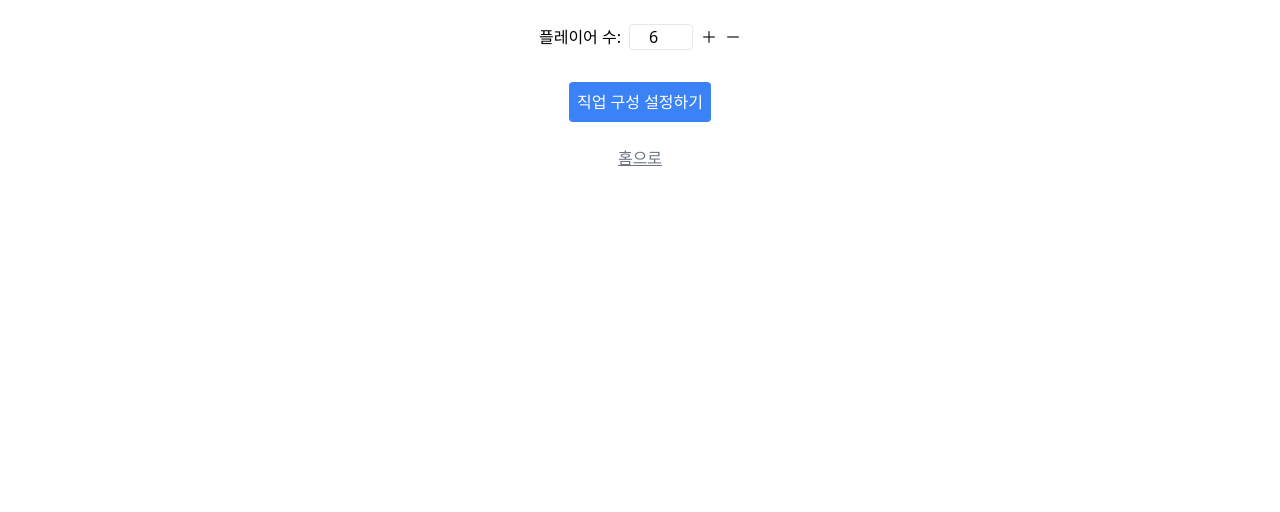
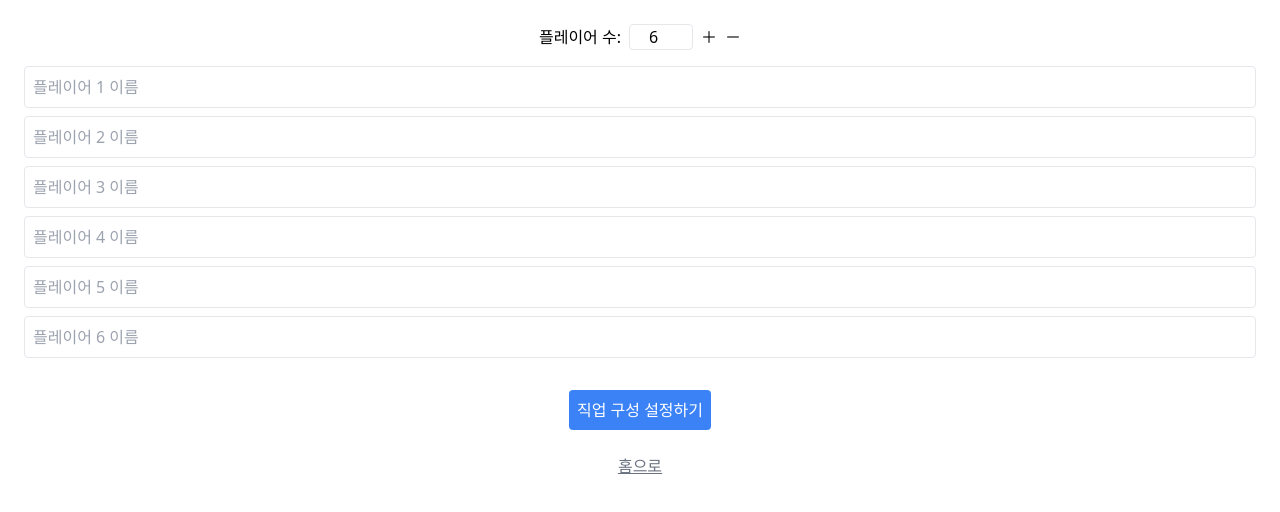
Before and after one commit to kuro793/Midnight-Mafia, a React (Vite) app: page /Midnight-Mafia/players in a window 1280 px wide. Shown: the top 512 px of the page. Built offline with nearby package versions, Linux system fonts and the light colour scheme.

Commit message:
플레이어 이름 정하기

```diff
--- a/src/pages/game/setting/Players.jsx
+++ b/src/pages/game/setting/Players.jsx
@@ -3,6 +3,23 @@ import { useNavigate } from 'react-router-dom';
 
 export default function Players() {
   const [playerCount, setPlayerCount] = useState(6); // 기본값 6
+  const [names, setNames] = useState(Array(4).fill(""));
+
+  const handleNameChange = (index, value) => {
+    const updated = [...names];
+    updated[index] = value;
+    setNames(updated);
+  };
+  // 플레이어 수 바뀔 때 이름 배열도 재설정
+  const updatePlayerCount = (count) => {
+    setPlayerCount(count);
+    setNames((prev) => {
+      const newNames = [...prev];
+      newNames.length = count;
+      return newNames.map((name, i) => name || "");
+    });
+  };
+
   const navigate = useNavigate();
 
   const increment = () => setPlayerCount(prev => Math.min(prev + 1, 20)); // 최대 20명
@@ -27,6 +44,19 @@ export default function Players() {
         <button onClick={decrement}>－</button>
       </div>
 
+      <div className="space-y-2">
+        {Array.from({ length: playerCount }, (_, i) => (
+          <input
+            key={i}
+            type="text"
+            value={names[i] || ""}
+            onChange={(e) => handleNameChange(i, e.target.value)}
+            placeholder={`플레이어 ${i + 1} 이름`}
+            className="border p-2 rounded w-full"
+          />
+        ))}
+      </div>
+
       <button onClick={goToRoleSelect} className="mt-4 p-2 bg-blue-500 text-white rounded">
         직업 구성 설정하기
       </button>
```
